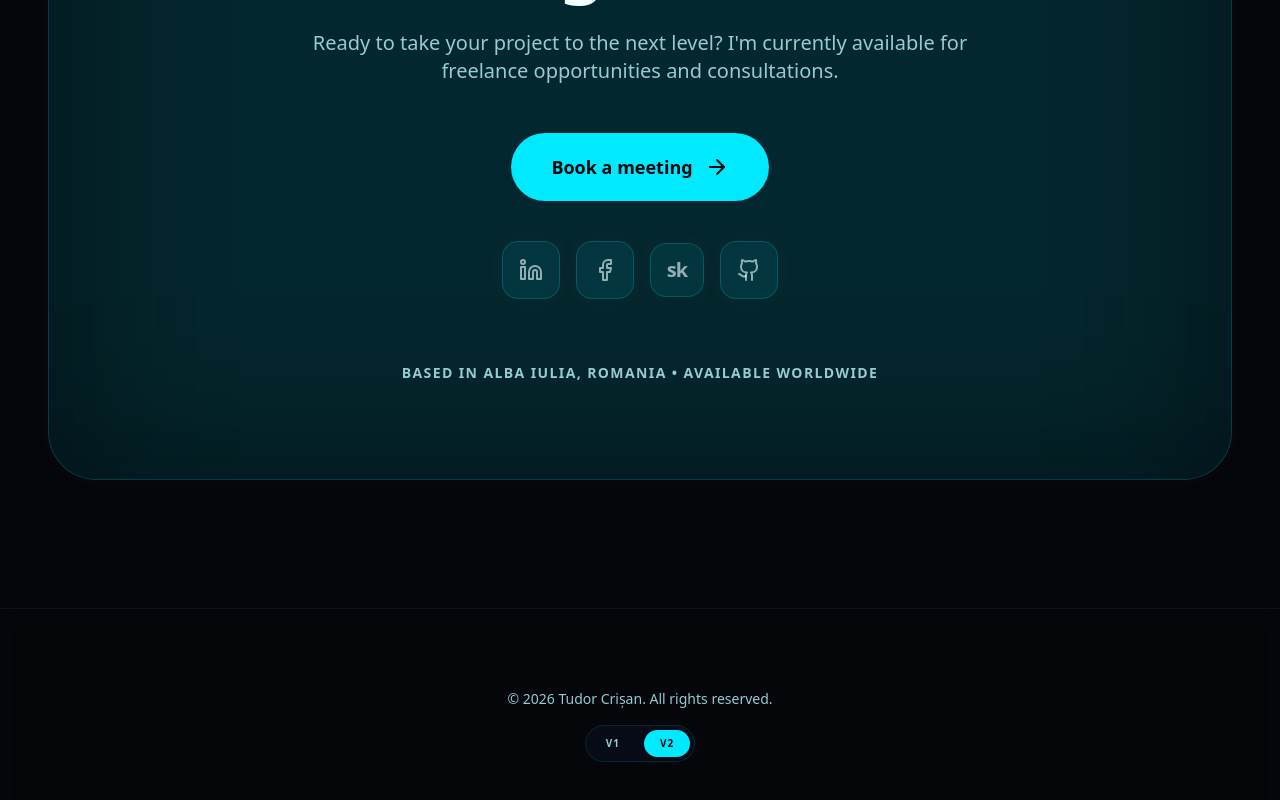
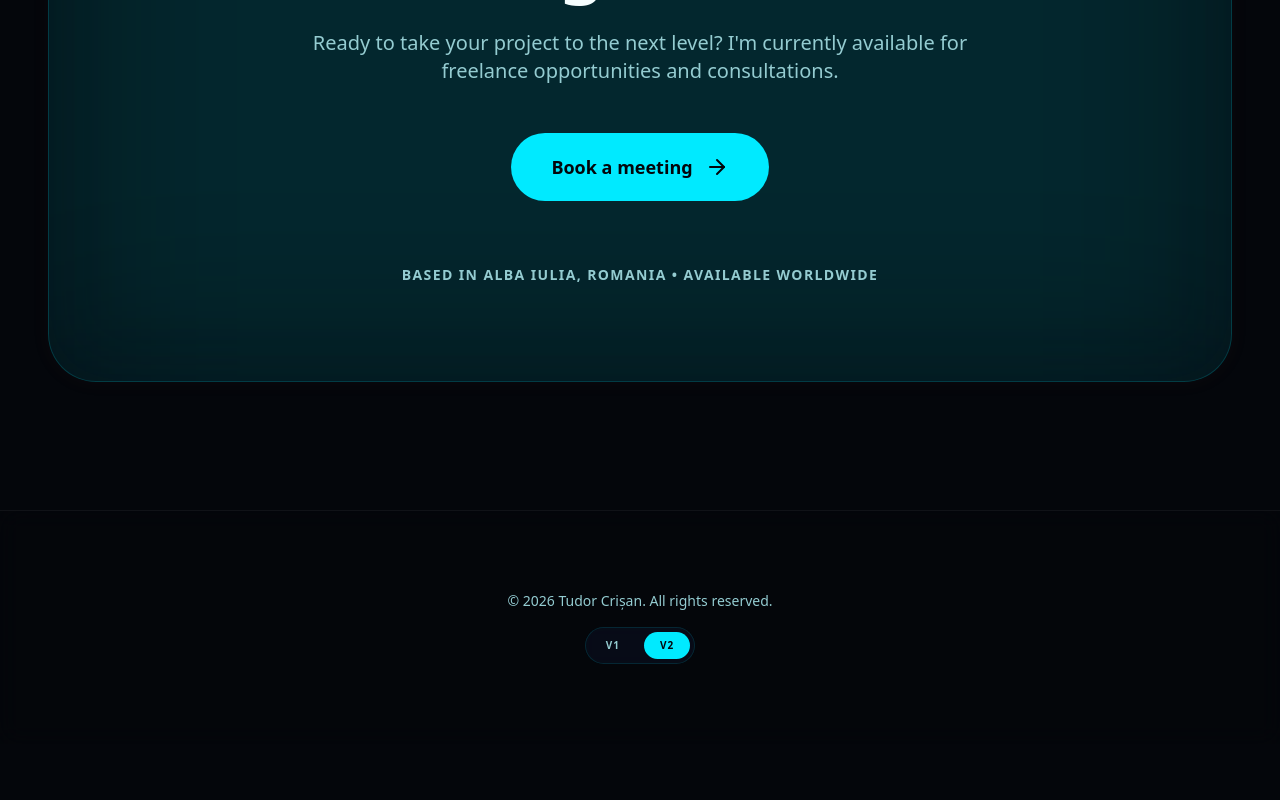
Before and after one commit to tudor-crisan/tudorcrisan.dev, a Next.js app: page / in a window 1280 px wide. Shown: the part 7242-8042 px from the top of the page. After the commit the page ends 7986 px from the top, so only its background shows below. Built offline with nearby package versions, Linux system fonts and the light colour scheme.

Commit message:
chore: remove all social links, leaving only calendly booking

```diff
--- a/src/components/Contact.tsx
+++ b/src/components/Contact.tsx
@@ -2,7 +2,7 @@
 
 import { motion } from "framer-motion";
 import { personalInfo } from "@/lib/data";
-import { MessageCircle, Globe, ExternalLink, User, ArrowRight } from "lucide-react";
+import { ArrowRight } from "lucide-react";
 
 export default function Contact() {
   return (
@@ -38,35 +38,6 @@ export default function Contact() {
                 </a>
               </div>
 
-              <div className="flex items-center gap-4">
-                {Object.entries(personalInfo.socials)
-                  .filter(([name]) => name !== 'whatsapp')
-                  .map(([name, url]) => (
-                  <a
-                    key={name}
-                    href={url}
-                    target="_blank"
-                    rel="noopener noreferrer"
-                    className="p-4 rounded-2xl glass glass-hover text-foreground/60 hover:text-primary transition-all flex items-center justify-center"
-                    title={name}
-                  >
-                    {name === 'github' ? (
-                       <svg xmlns="http://www.w3.org/2000/svg" width="24" height="24" viewBox="0 0 24 24" fill="none" stroke="currentColor" strokeWidth="2" strokeLinecap="round" strokeLinejoin="round"><path d="M15 22v-4a4.8 4.8 0 0 0-1-3.5c3 0 6-2 6-5.5.08-1.25-.27-2.48-1-3.5.28-1.15.28-2.35 0-3.5 0 0-1 0-3 1.5-2.64-.5-5.36-.5-8 0C6 2 5 2 5 2c-.3 1.15-.3 2.35 0 3.5A5.403 5.403 0 0 0 4 9c0 3.5 3 5.5 6 5.5-.39.49-.68 1.05-.85 1.65-.17.6-.22 1.23-.15 1.85v4"/><path d="M9 18c-4.51 2-5-2-7-2"/></svg>
-                     ) :
-                     name === 'linkedin' ? (
-                        <svg xmlns="http://www.w3.org/2000/svg" width="24" height="24" viewBox="0 0 24 24" fill="none" stroke="currentColor" strokeWidth="2" strokeLinecap="round" strokeLinejoin="round"><path d="M16 8a6 6 0 0 1 6 6v7h-4v-7a2 2 0 0 0-2-2 2 2 0 0 0-2 2v7h-4v-7a6 6 0 0 1 6-6z"/><rect width="4" height="12" x="2" y="9"/><circle cx="4" cy="4" r="2"/></svg>
-                     ) :
-                     name === 'facebook' ? (
-                        <svg xmlns="http://www.w3.org/2000/svg" width="24" height="24" viewBox="0 0 24 24" fill="none" stroke="currentColor" strokeWidth="2" strokeLinecap="round" strokeLinejoin="round"><path d="M18 2h-3a5 5 0 0 0-5 5v3H7v4h3v8h4v-8h3l1-4h-4V7a1 1 0 0 1 1-1h3z"/></svg>
-                     ) :
-
-                     name === 'skool' ? (
-                       <span className="text-xl font-black tracking-tighter leading-none">sk</span>
-                     ) :
-                     <Globe size={24} />}
-                  </a>
-                ))}
-              </div>
             </div>
 
             <p className="mt-16 text-sm font-bold text-muted-foreground uppercase tracking-widest">
--- a/src/lib/data.ts
+++ b/src/lib/data.ts
@@ -5,13 +5,7 @@ export const personalInfo = {
   yearsOfExperience: 20,
   location: "Alba Iulia, Romania",
   bio: "Software developer and consultant with 20 years of professional experience in web application development. Currently focused on React, Next.js, and Tailwind, delivering functional prototypes quickly. Previous experience in Vue.js and AngularJS projects, developing frontend for complex and scalable platforms.",
-  socials: {
-    linkedin: "https://www.linkedin.com/in/tudor-crisan-0b0ab5404/",
-    facebook: "https://www.facebook.com/profile.php?id=61570750953404",
-    skool: "https://www.skool.com/@tudor-friend-2124",
-    whatsapp: "https://wa.me/40757754718",
-    github: "https://github.com/tudor-crisan",
-  },
+  socials: {},
   meetingUrl: "https://calendly.com/t2060891/30min?month=2026-04",
   skills: [
     { category: "Core", items: ["React", "Next.js", "Vue.js (Vue 2/3)", "TypeScript", "JavaScript (ES6+)"] },
```
